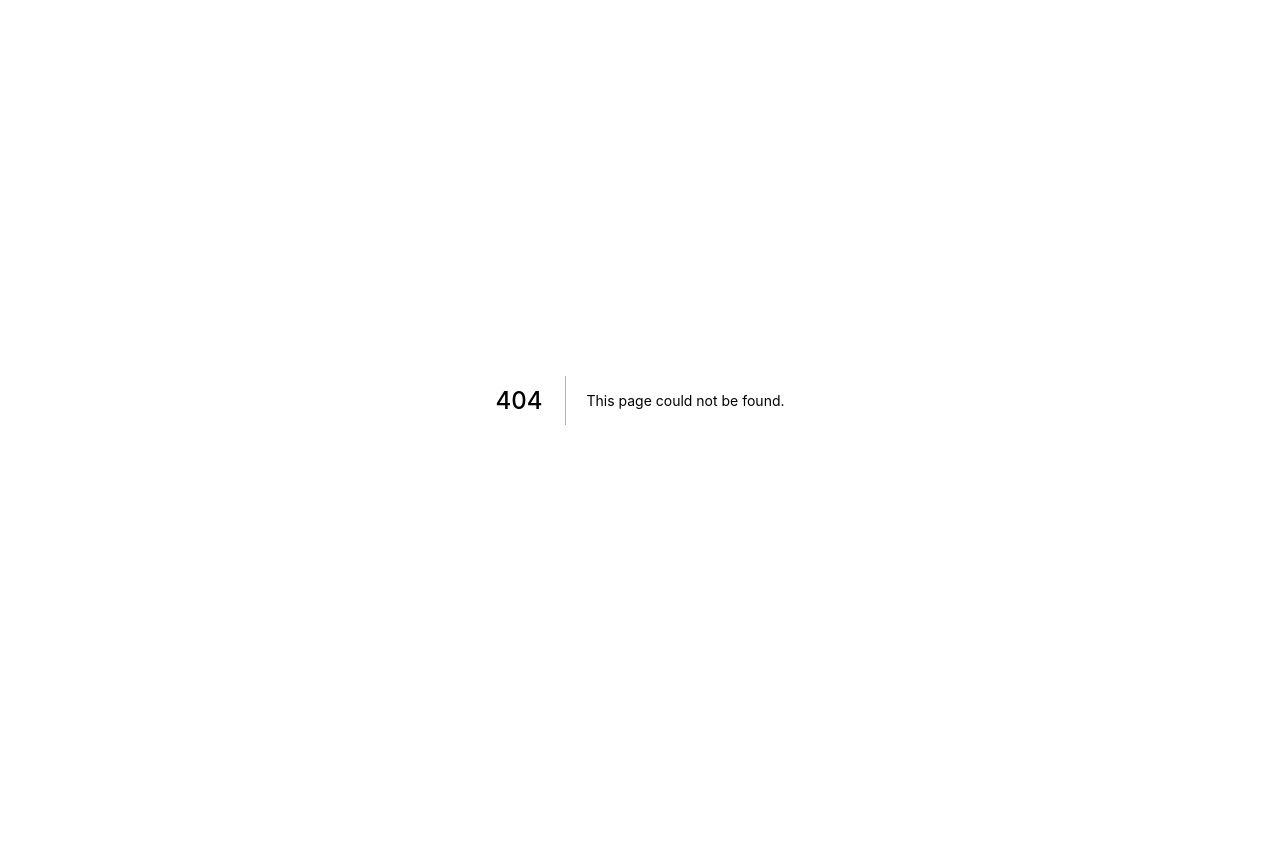
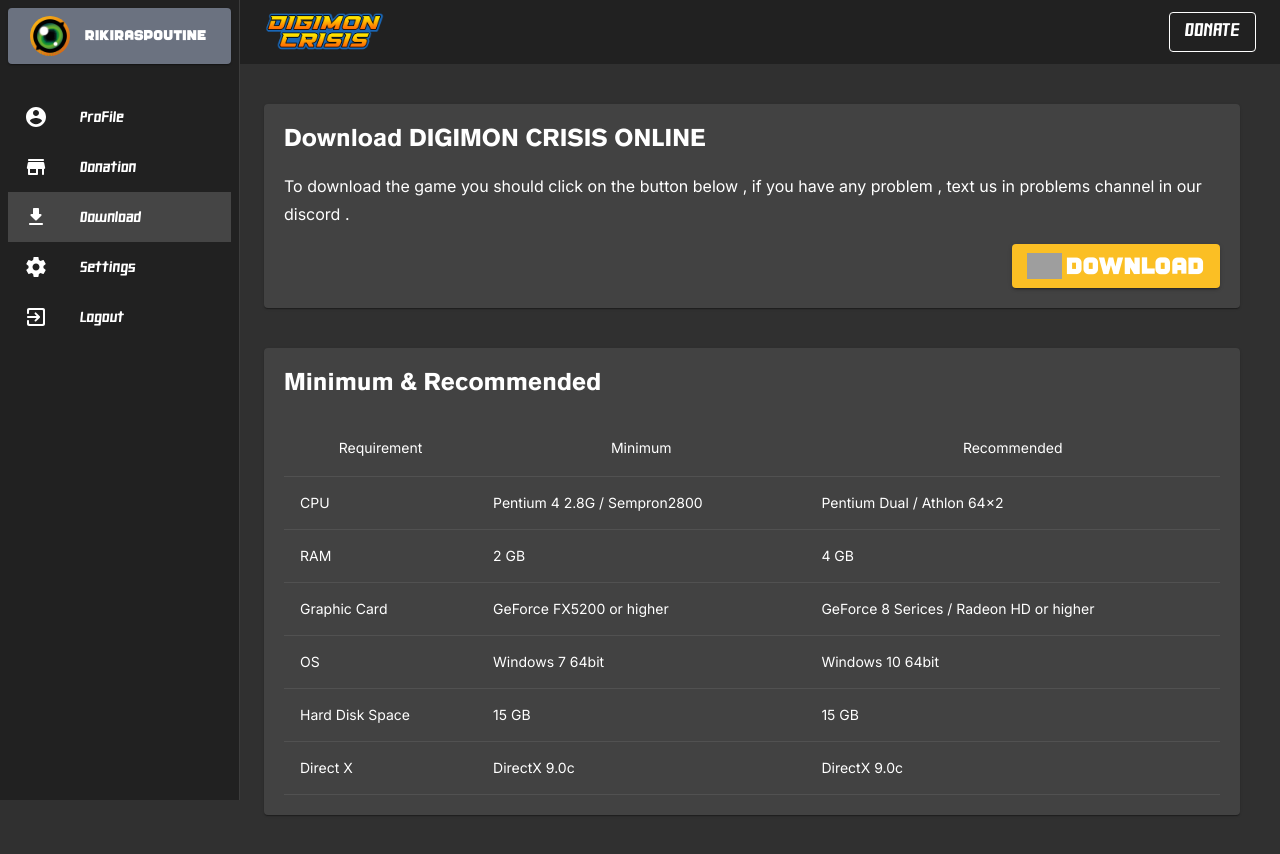
Before and after one commit to ramiborni/dco-website, a Next.js app: page /account/profile/download in a window 1280 px wide. Before the commit this address had no page. Before the commit the page ends 800 px from the top, so only its background shows below. Built offline with nearby package versions, Linux system fonts and the light colour scheme; grey boxes are pictures that could not be loaded.

Commit message:
[Create] Download Page & some fixes

```diff
--- a/components/layout/ProfileLayout.tsx
+++ b/components/layout/ProfileLayout.tsx
@@ -64,7 +64,7 @@
 );
 
 
-const ProfileLayout = ({children,indexPage}) => {
+const ProfileLayout = ({children}) => {
     const darkTheme = createMuiTheme({
         palette: {
             type: 'dark',
@@ -126,7 +126,7 @@
         </Paper>
         <List className="w-full">
             {drawerList.map((item,index) =>
-                <ListItem onClick={() => {
+                <ListItem key={'drawerlistitem-'+index} onClick={() => {
                     router.push(item.path);
                 }} button selected={router.route===item.path}>
                 <ListItemIcon>{item.icon}</ListItemIcon>
--- a/pages/account/profile/donation.tsx
+++ b/pages/account/profile/donation.tsx
@@ -18,7 +18,7 @@
         <ProfileLayout>
             <Grid container>
                 <Grid item xs={12} md={6} lg={3}>
-                    <DonationCard paypalSDKReady={paypalSDKReady[0]} setPaypalSDKReady={() => {setPaypalSDKReady([true,true,false,false])}}  index={0} key={"p1"} planName="Gatomon" img="https://i.pinimg.com/originals/4b/4e/cb/4b4ecbed765e935036942bd0fe7bb90b.jpg" desc={['Activate account and join in CBT','1000 Crown','50T']} price={10} link=""></DonationCard>
+                    <DonationCard paypalSDKReady={paypalSDKReady[0]} setPaypalSDKReady={() => {setPaypalSDKReady([true,true,false,false])}}  key={"p1"} planName="Gatomon" img="https://i.pinimg.com/originals/4b/4e/cb/4b4ecbed765e935036942bd0fe7bb90b.jpg" desc={['Activate account and join in CBT','1000 Crown','50T']} price={10} link=""></DonationCard>
                 </Grid>
                 <Grid item xs={12} md={6} lg={3}>
                    <DonationCard  key={"p2"}  paypalSDKReady={paypalSDKReady[1]} setPaypalSDKReady={() => {setPaypalSDKReady([true,true,false,true])}}  planName="Angewomon" img="https://i.pinimg.com/originals/19/91/cb/1991cb3f1d6412d3bb6cbc8471ef10c1.jpg" desc={['Activate account and join in CBT','5000 Crown','200T']}  price={20}  link="" additionalBadge={BEST_VALUE_CHIP}></DonationCard>
--- /dev/null
+++ b/pages/account/profile/download.tsx
@@ -0,0 +1,105 @@
+import {Paper} from "@material-ui/core";
+import {Typography} from "@material-ui/core";
+import {Table} from "@material-ui/core";
+import {TableRow} from "@material-ui/core";
+import { TableBody } from "@material-ui/core";
+import {TableCell} from "@material-ui/core";
+import {TableHead} from "@material-ui/core";
+import {Button} from "@material-ui/core";
+import React from "react";
+import ProfileLayout from "../../../components/layout/ProfileLayout";
+import Utilities from '../../../styles/Utilities.module.css'
+
+const download = () => {
+    const rows = [
+        {
+            req:'CPU',
+            min:'Pentium 4 2.8G / Sempron2800',
+            rec:'Pentium Dual / Athlon 64x2',
+        },
+        {
+            req:'RAM',
+            min:'2 GB',
+            rec:'4 GB',
+        },
+        {
+            req:'Graphic Card',
+            min:'GeForce FX5200 or higher',
+            rec:'GeForce 8 Serices / Radeon HD or higher',
+        },
+        {
+            req:'OS',
+            min:'Windows 7 64bit',
+            rec:'Windows 10 64bit',
+        },
+        {
+            req:'Hard Disk Space',
+            min:'15 GB',
+            rec:'15 GB',
+        },
+        {
+            req:'Direct X',
+            min:'DirectX 9.0c',
+            rec:'DirectX 9.0c',
+        },
+    ]
+    return (
+        <ProfileLayout>
+            <Paper className="space-y-4 p-5">
+                <Typography variant="h5"
+                    className={
+                        Utilities.Akzidenz
+                }>
+                    Download DIGIMON CRISIS ONLINE
+                </Typography>
+                <Typography variant="subtitle1">
+                    To download the game you should click on the button below , if you have any problem , text us in problems channel in our discord .
+                </Typography>
+                <div className="flex">
+                    <div className="flex-grow"></div>
+                    <Button variant="contained" className="bg-yellow-400 flex flex-row text-white items-center h-18 md:w-52 w-full">
+                        <img height="35" width="35" src="https://i.pinimg.com/originals/97/c9/a8/97c9a8c3b9d71cd87a13e616b908bf5f.png"/>
+                        &nbsp;
+                        <Typography className={
+                                Utilities.CFmister
+                            }
+                            variant="h6">
+                            Download
+                        </Typography>
+                    </Button>
+                </div>
+            </Paper>
+            <div className="h-10"></div>
+            <Paper className="p-5 space-y-5">
+
+                <Typography variant="h5"
+                    className={
+                        Utilities.Akzidenz
+                }>
+                    Minimum & Recommended
+                </Typography>
+                <Table>
+                    <TableHead>
+                        <TableRow>
+                            <TableCell align="center">Requirement</TableCell>
+                            <TableCell align="center">Minimum</TableCell>
+                            <TableCell align="center">Recommended</TableCell>
+                        </TableRow>
+                    </TableHead>
+                    <TableBody> {
+                        rows.map((row) => (
+                         <TableRow key={row.req}>
+                            <TableCell>{row.req}</TableCell>
+                             <TableCell>{row.min}</TableCell>
+                             <TableCell>{row.rec}</TableCell>
+                         </TableRow>
+
+                        ))}
+                    </TableBody>
+                </Table>
+            </Paper>
+        </ProfileLayout>
+    );
+}
+
+export default download;
```
